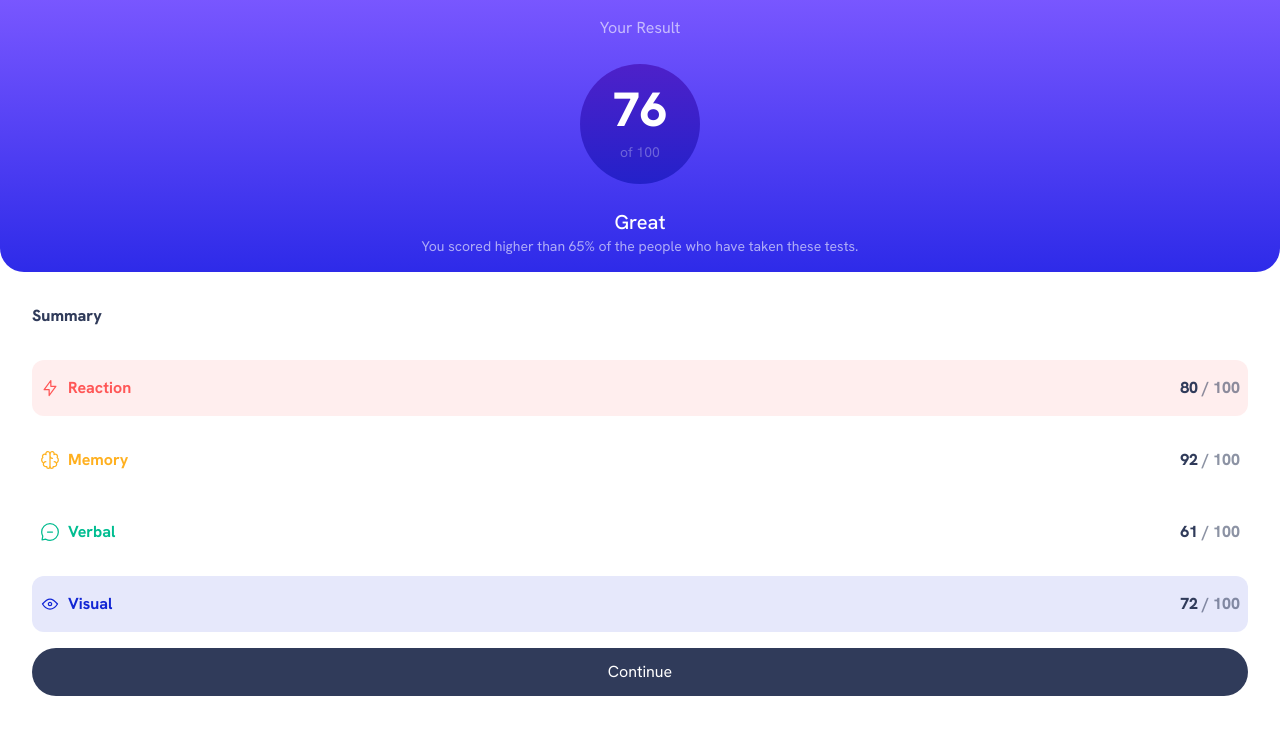
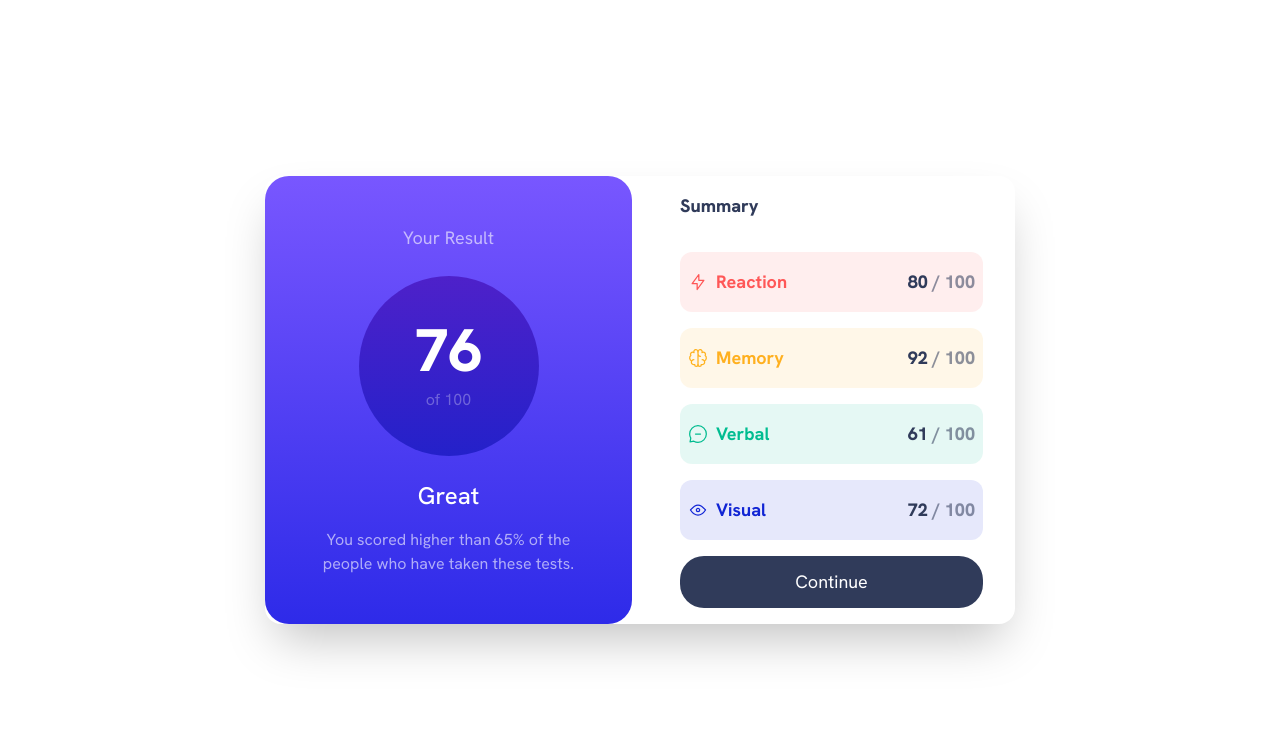
Before and after one commit to sidr467/ResultSummaryComponent---FrontendMentor, a plain HTML site: page index.html in a window 1280 px wide. Drawn offline with Linux system fonts and the light colour scheme.

Commit message:
Finished with bigger screen layouts

```diff
--- a/index.html
+++ b/index.html
@@ -25,21 +25,23 @@
       }
     </style>
   </head>
-  <body class="font-FontHanken">
-    <main class="grid gap-4">
+  <body class="font-FontHanken h-screen grid items-center justify-center">
+    <main
+      class="grid gap-4 md:grid-flow-row md:grid-cols-2 m-auto md:max-w-[750px] md:rounded-2xl md:shadow-2xl md:text-lg"
+    >
       <section
-        class="bg-gradient-to-t from-BgLightroyalBlue to-BgLightslateBlue text-White flex flex-col justify-center items-center gap-6 px-12 py-4 rounded-b-3xl"
+        class="bg-gradient-to-t from-BgLightroyalBlue to-BgLightslateBlue text-White flex flex-col justify-center items-center gap-6 px-12 py-4 rounded-b-3xl md:rounded-3xl"
       >
         <h1 class="opacity-60">Your Result</h1>
         <div
-          class="bg-gradient-to-t from-CirclePersianBlue to-CircleVioletBlue flex flex-col gap-2 items-center justify-center rounded-full min-w-[120px] min-h-[120px]"
+          class="bg-gradient-to-t from-CirclePersianBlue to-CircleVioletBlue flex flex-col gap-2 items-center justify-center rounded-full min-w-[120px] min-h-[120px] md:min-w-[180px] md:min-h-[180px]"
         >
-          <span class="font-Fontbold text-5xl">76</span>
-          <span class="text-sm opacity-30">of 100</span>
+          <span class="font-Fontbold text-5xl md:text-6xl">76</span>
+          <span class="text-sm md:text-base opacity-30">of 100</span>
         </div>
         <div class="text-center">
-          <h2 class="text-xl font-Fontlight">Great</h2>
-          <p class="text-sm font-normal opacity-60">
+          <h2 class="text-xl md:text-2xl font-Fontlight">Great</h2>
+          <p class="text-sm md:text-base font-normal opacity-60 mt-4">
             You scored higher than 65% of the people who have taken these tests.
           </p>
         </div>
@@ -59,7 +61,7 @@
         </div>
 
         <div
-          class="flex justify-between w-full bg-primtext-PrimaryOrangeyYellow bg-opacity-10 px-2 py-4 rounded-xl"
+          class="flex justify-between w-full bg-PrimaryOrangeyYellow bg-opacity-10 px-2 py-4 rounded-xl"
         >
           <div class="flex gap-2">
             <img src="./assets/images/icon-memory.svg" alt="icon-memory" />
@@ -71,7 +73,7 @@
         </div>
 
         <div
-          class="flex justify-between w-full bg-primtext-PrimaryGreenTeal bg-opacity-10 px-2 py-4 rounded-xl"
+          class="flex justify-between w-full bg-PrimaryGreenTeal bg-opacity-10 px-2 py-4 rounded-xl"
         >
           <div class="flex gap-2">
             <img src="./assets/images/icon-verbal.svg" alt="icon-verbal" />
```
Also changed, not shown: output.css.
